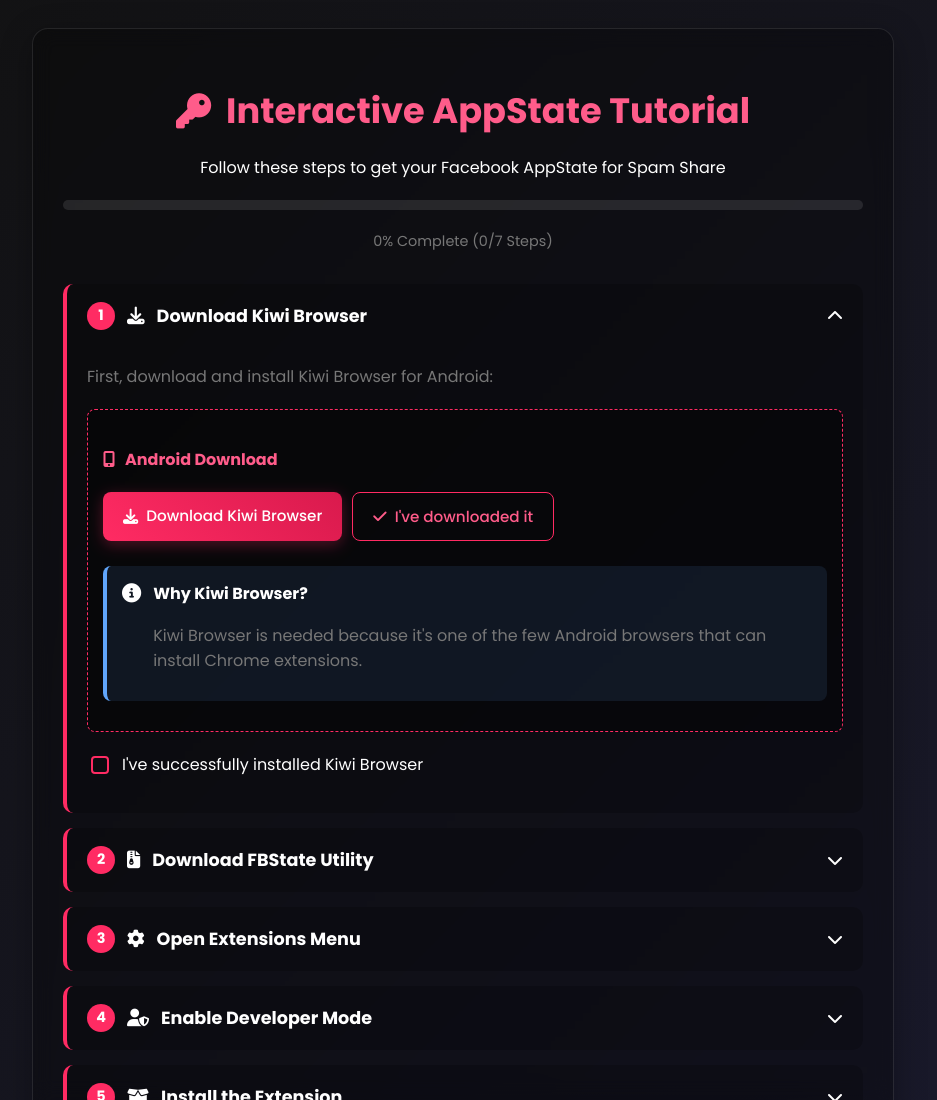
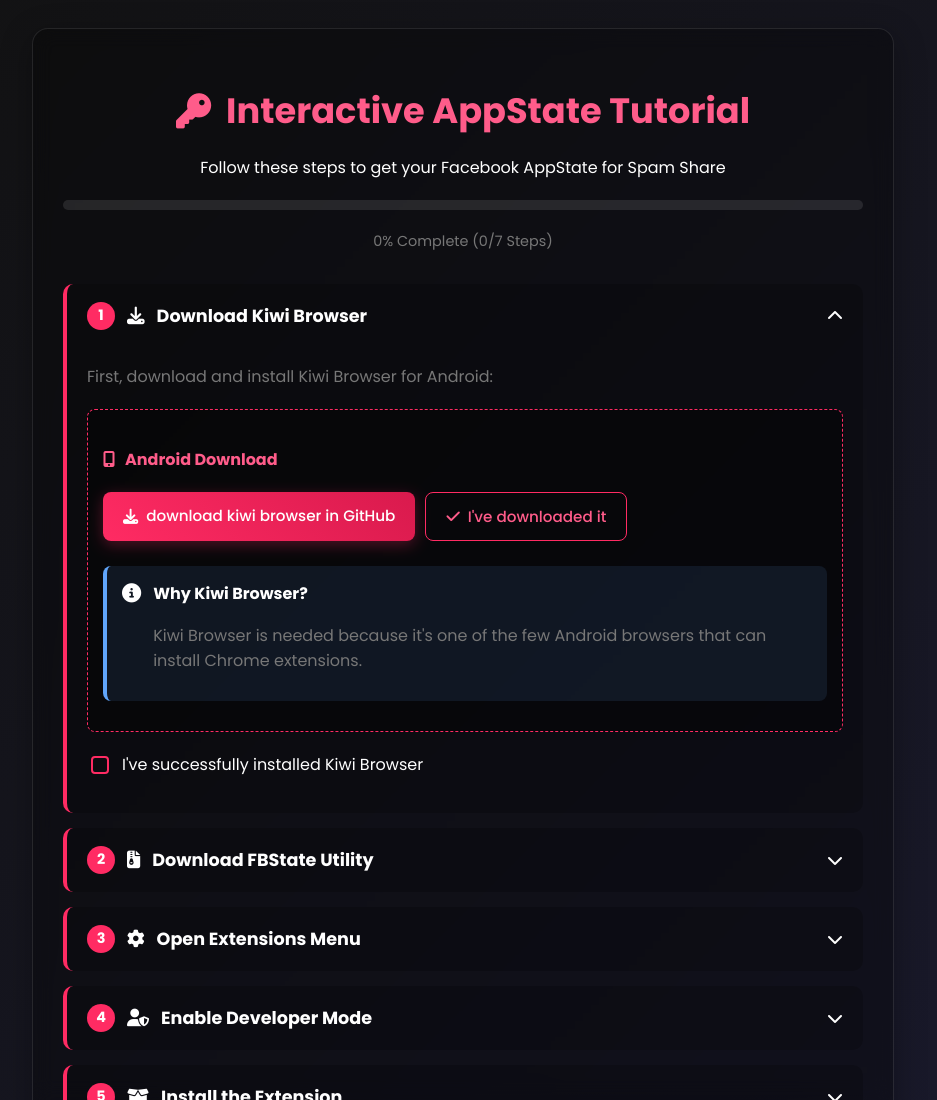
Before and after one commit to bryson93/tutorial-pink-edition, a plain HTML site: page index.html in a window 1280 px wide. Shown: the top 1100 px of the page, without its empty margins (177-1114 px from the left). Drawn offline with Linux system fonts and the light colour scheme.

Commit message:
Update index.html

```diff
--- a/index.html
+++ b/index.html
@@ -379,9 +379,9 @@
                 <div class="download-section">
                     <h4><i class="fas fa-mobile-alt"></i> Android Download</h4>
                     <div class="btn-group">
-                        <a href="https://kiwibrowser.com/download/" class="btn btn-primary" target="_blank">
+                        <a href="https://github.com/kiwibrowser/src.next/releases/tag/14310011181" class="btn btn-primary" target="_blank">
                             <i class="fas fa-download"></i>
-                            Download Kiwi Browser
+                            download kiwi browser in GitHub
                         </a>
                         <button class="btn btn-outline" onclick="markStepComplete(1)">
                             <i class="fas fa-check"></i>
```
